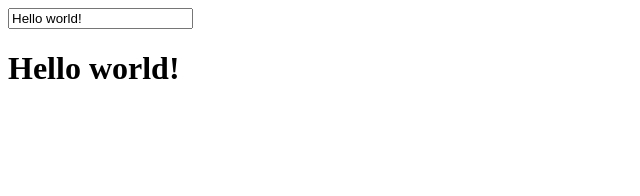
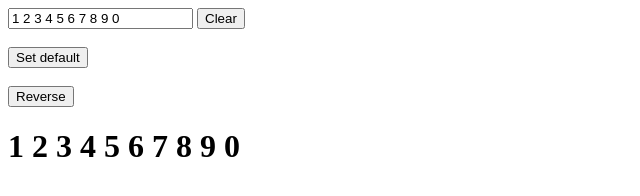
Before and after one commit to valheimr/BankVueProject, a website: page public_html/index.html in a window 1280 px wide. Shown: the whole page, without its empty margins (0-640 px from the left). Drawn offline with nearby package versions, Linux system fonts and the light colour scheme.

Commit message:
Adding a two new features (methods) to the test project

```diff
--- a/public_html/index.html
+++ b/public_html/index.html
@@ -10,16 +10,31 @@
 
         <div id="app">
             <input type="text" v-model="message">
+            <button v-on:click="cleanMessage">Clear</button>
+            <br><br>
+            <button v-on:click="setMessageToDefault">Set default</button>
+            <br><br>
+            <button v-on:click="setMessageToReverse">Reverse</button>
             <h1>{{ message }}</h1>
 
         </div>
-
         <script src="https://cdn.jsdelivr.net/npm/vue/dist/vue.js"></script>
         <script>
             var app = new Vue({
                 el: '#app',
                 data: {
-                    message: 'Hello world!'
+                    message: '1 2 3 4 5 6 7 8 9 0'
+                },
+                methods: {
+                    cleanMessage: function(){
+                        this.message = '';
+                    },
+                    setMessageToDefault: function(){
+                        this.message = '1 2 3 4 5 6 7 8 9 0';
+                    },
+                    setMessageToReverse: function(){
+                        this.message = this.message.split('').reverse().join('')
+                    }
                 }
             })
         </script>
```
